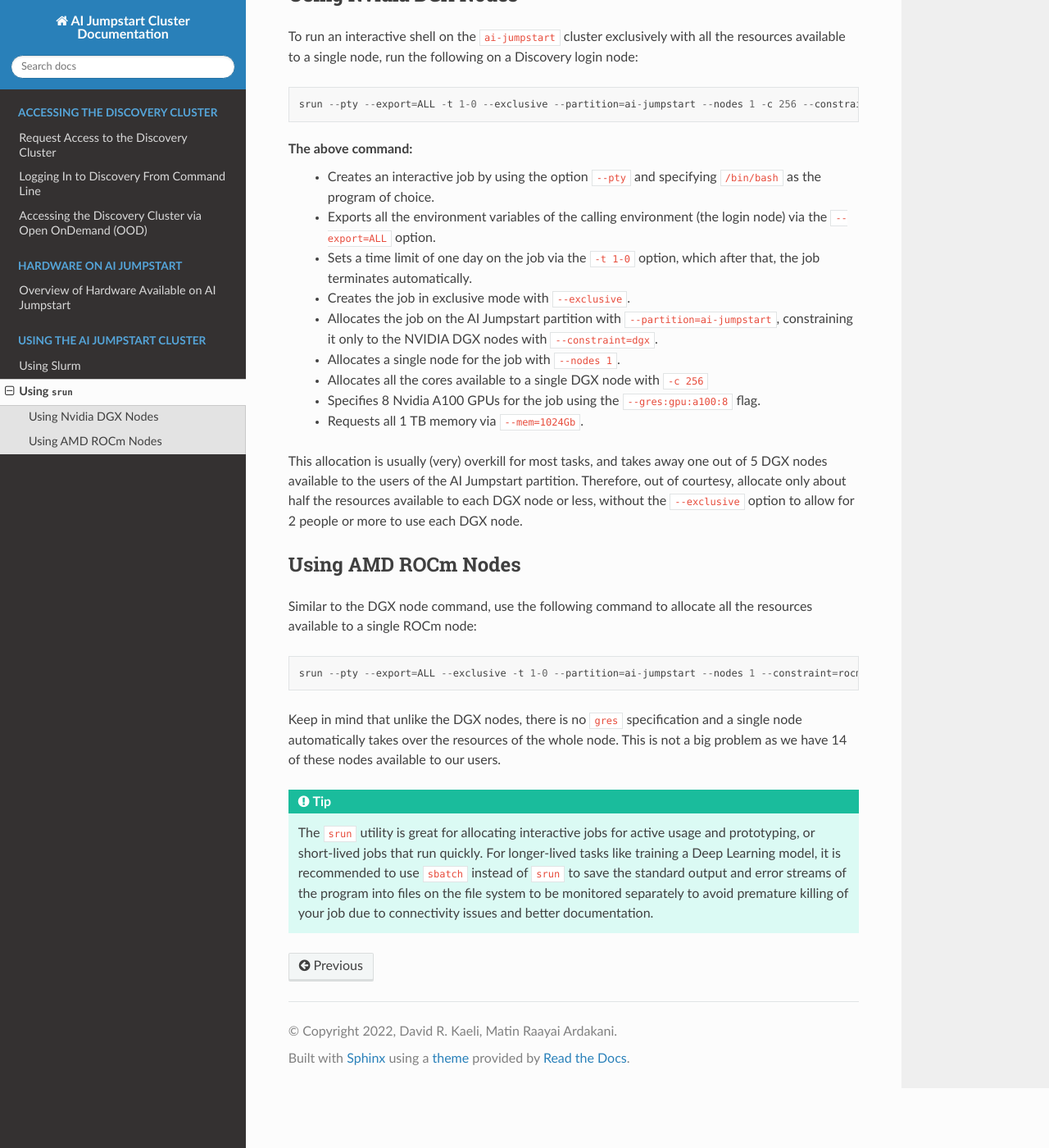
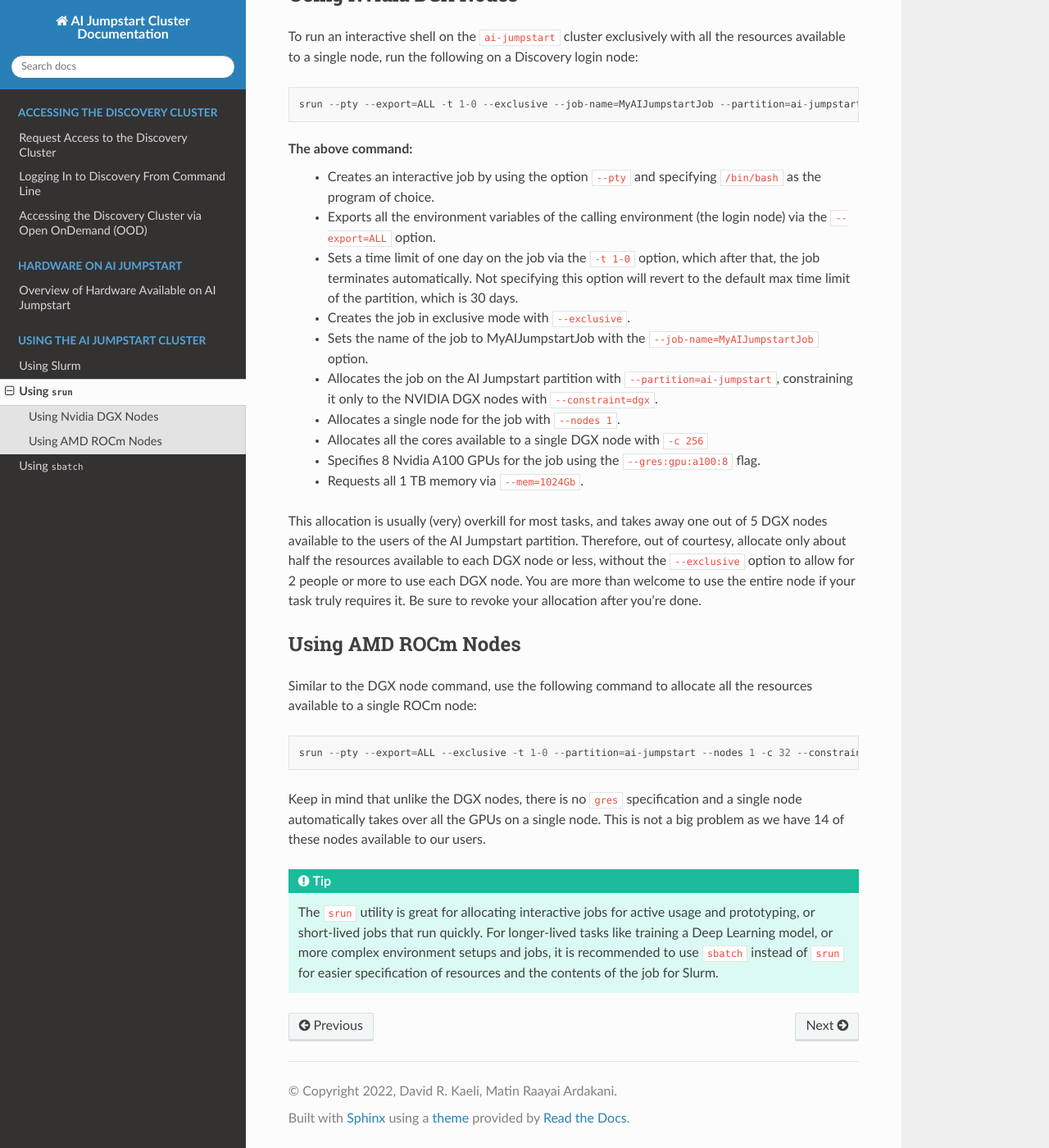
Before and after one commit to matinraayai/ai-jumpstart-docs, a Sphinx documentation site: the page built from docs/source/usage/srun.rst, in a window 1280 px wide and 1400 px high, scrolled down 311 px. Shown: the whole window at 82% size. Built offline with Sphinx 7.4.7 and the Read the Docs theme 2.0.0, drawn with Linux system fonts in a browser that asks for light colours; pages that are not in the unit, such as notebooks, are missing from menus.

Commit message:
Added sbatch.rst + bug fix.

```diff
--- a/docs/source/usage/srun.rst
+++ b/docs/source/usage/srun.rst
@@ -12,13 +12,15 @@ Using Nvidia DGX Nodes
 To run an interactive shell on the ``ai-jumpstart`` cluster exclusively with all the resources available to a single node,
 run the following on a Discovery login node::
 
-  srun --pty --export=ALL -t 1-0 --exclusive --partition=ai-jumpstart --nodes 1 -c 256 --constraint=dgx --gres=gpu:a100:8  --mem=1024Gb /bin/bash
+  srun --pty --export=ALL -t 1-0 --exclusive --job-name=MyAIJumpstartJob --partition=ai-jumpstart --nodes 1 -c 256 --constraint=dgx --gres=gpu:a100:8  --mem=1024Gb /bin/bash
 
 The above command:
    * Creates an interactive job by using the option ``--pty`` and specifying ``/bin/bash`` as the program of choice.
    * Exports all the environment variables of the calling environment (the login node) via the ``--export=ALL`` option.
    * Sets a time limit of one day on the job via the ``-t 1-0`` option, which after that, the job terminates automatically.
+     Not specifying this option will revert to the default max time limit of the partition, which is 30 days.
    * Creates the job in exclusive mode with ``--exclusive``.
+   * Sets the name of the job to MyAIJumpstartJob with the ``--job-name=MyAIJumpstartJob`` option.
    * Allocates the job on the AI Jumpstart partition with ``--partition=ai-jumpstart``, constraining it only to the NVIDIA
      DGX nodes with ``--constraint=dgx``.
    * Allocates a single node for the job with ``--nodes 1``.
@@ -29,21 +31,22 @@ The above command:
 This allocation is usually (very) overkill for most tasks, and takes away one out of 5 DGX nodes available to the users
 of the AI Jumpstart partition. Therefore, out of courtesy,
 allocate only about half the resources available to each DGX node or less, without the ``--exclusive`` option to allow
-for 2 people or more to use each DGX node.
+for 2 people or more to use each DGX node. You are more than welcome to use the entire node if your task truly requires
+it. Be sure to revoke your allocation after you're done.
 
 Using AMD ROCm Nodes
 ++++++++++++++++++++++
 Similar to the DGX node command, use the following command to allocate all the resources available to a single ROCm
 node::
 
-   srun --pty --export=ALL --exclusive -t 1-0 --partition=ai-jumpstart --nodes 1 --constraint=rocm  --mem=512Gb /bin/bash
+   srun --pty --export=ALL --exclusive -t 1-0 --partition=ai-jumpstart --nodes 1 -c 32 --constraint=rocm  --mem=512Gb /bin/bash
 
 Keep in mind that unlike the DGX nodes, there is no ``gres`` specification and a single node automatically takes over
-the resources of the whole node. This is not a big problem as we have 14 of these nodes available to our users.
+all the GPUs on a single node. This is not a big problem as we have 14 of these nodes available to our users.
 
 .. tip::
    The ``srun`` utility is great for allocating interactive jobs for active usage and prototyping,
-   or short-lived jobs that run quickly. For longer-lived tasks like training a Deep Learning model,
-   it is recommended to use ``sbatch`` instead of ``srun`` to save the standard output and error streams of the
-   program into files on the file system to be monitored separately to avoid premature killing of your job due to
-   connectivity issues and better documentation.
+   or short-lived jobs that run quickly. For longer-lived tasks like training a Deep Learning model, or
+   more complex environment setups and jobs,
+   it is recommended to use ``sbatch`` instead of ``srun`` for easier specification of resources and the contents
+   of the job for Slurm.
```
Also changed, not shown: docs/source/usage/sbatch.rst (added, +65 -0 lines).
